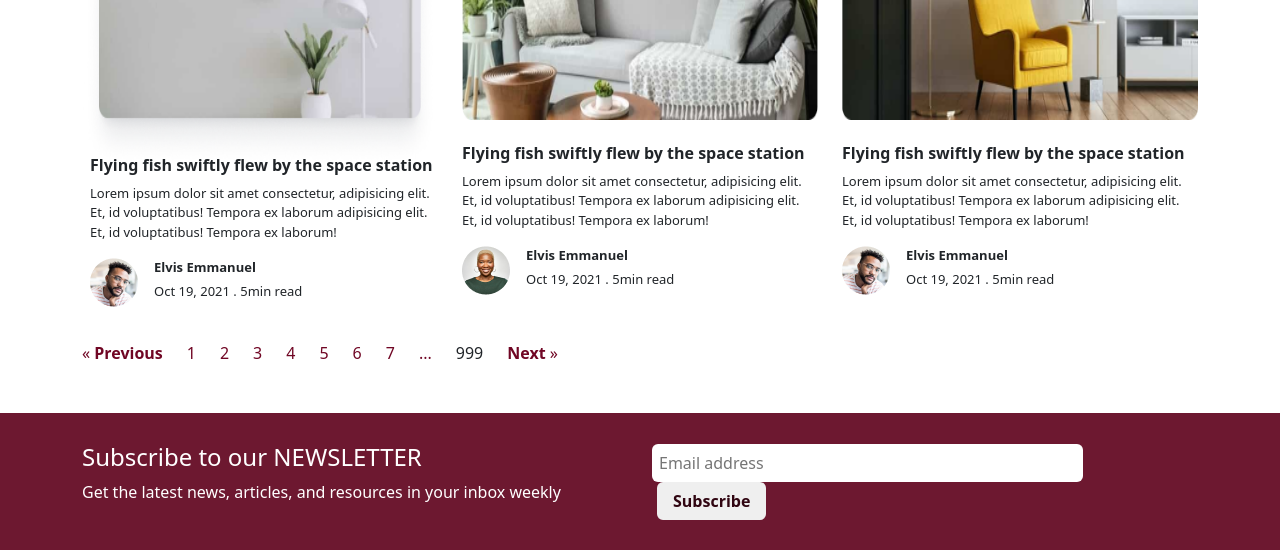
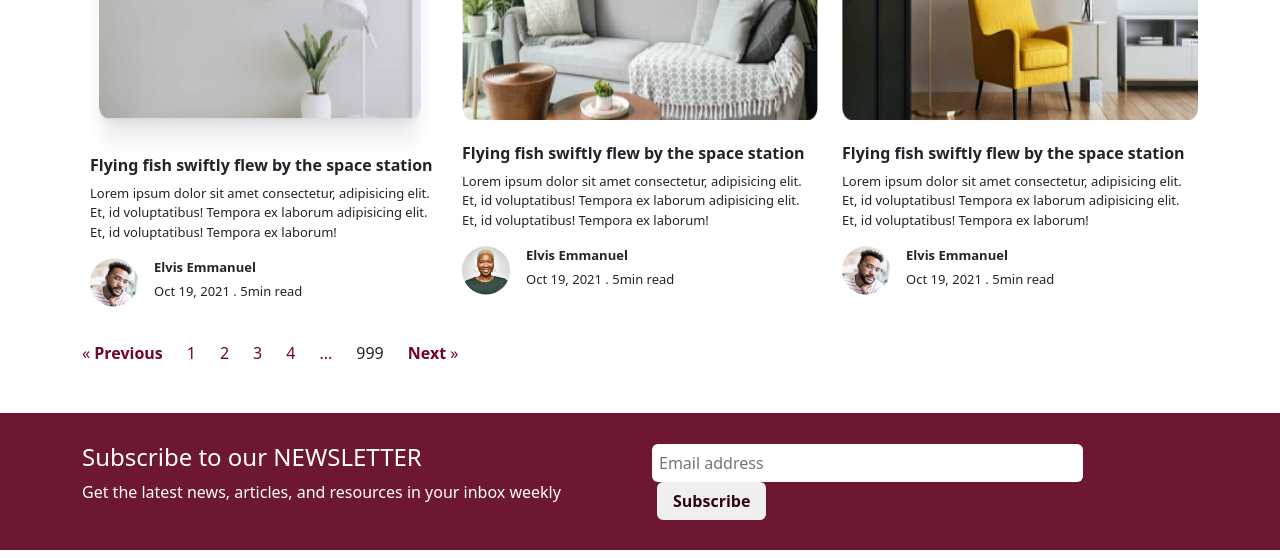
Before and after one commit to SAM1-B/Project-First-Repo, a plain HTML site: page readMore.html in a window 1280 px wide. Shown: the part 1059-1617 px from the top of the page. Drawn offline with nearby package versions, Linux system fonts and the light colour scheme.

Commit message:
Update readMore.html

```diff
--- a/readMore.html
+++ b/readMore.html
@@ -222,9 +222,6 @@
         <li class="page-item"><a class="text-decoration-none" href="#">2</a></li>
         <li class="page-item"><a class="text-decoration-none" href="#">3</a></li>
         <li class="page-item"><a class="text-decoration-none" href="#">4</a></li>
-        <li class="page-item"><a class="text-decoration-none" href="#">5</a></li>
-        <li class="page-item"><a class="text-decoration-none" href="#">6</a></li>
-        <li class="page-item"><a class="text-decoration-none" href="#">7</a></li>
         <li class="page-item"><a class="text-decoration-none" href="#">...</a></li>
         <li class="page-item"><a class="text-decoration-none text-dark" href="#">999</a></li>
         <li class="page-item">
```
